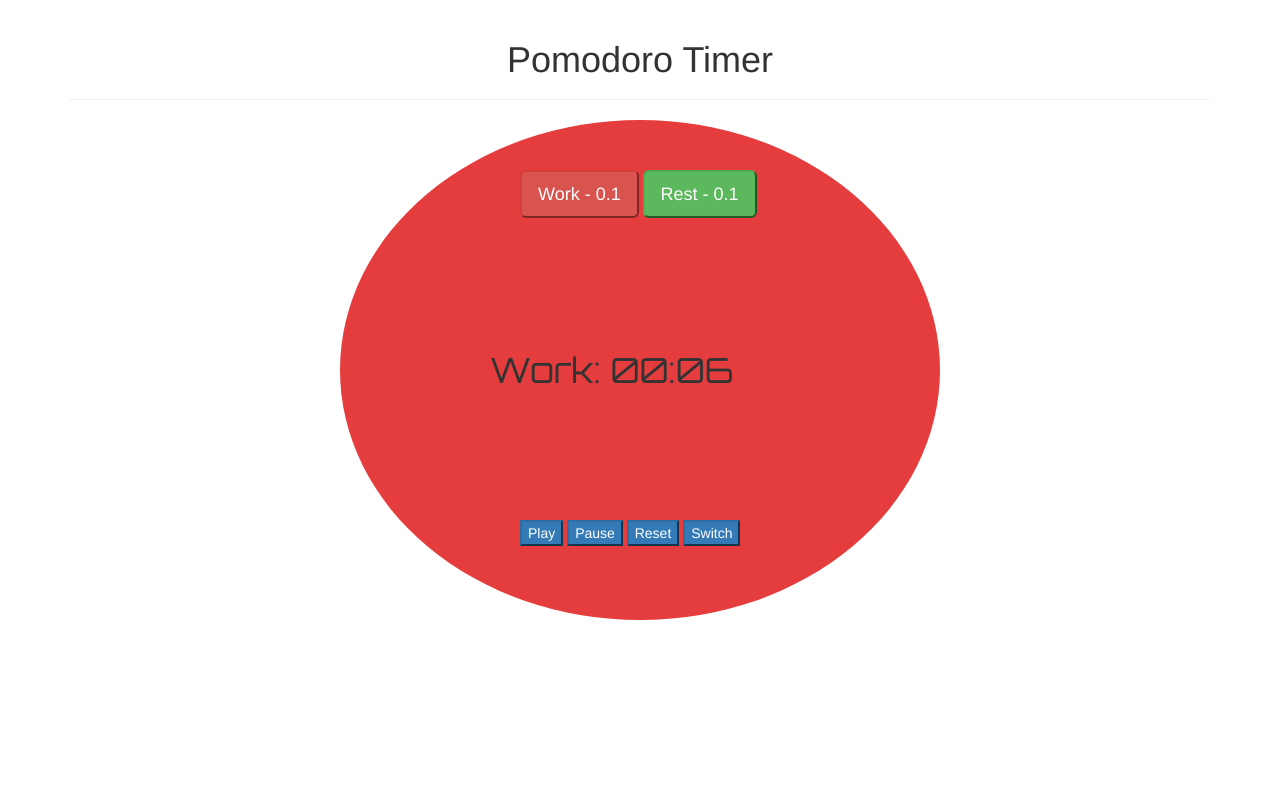
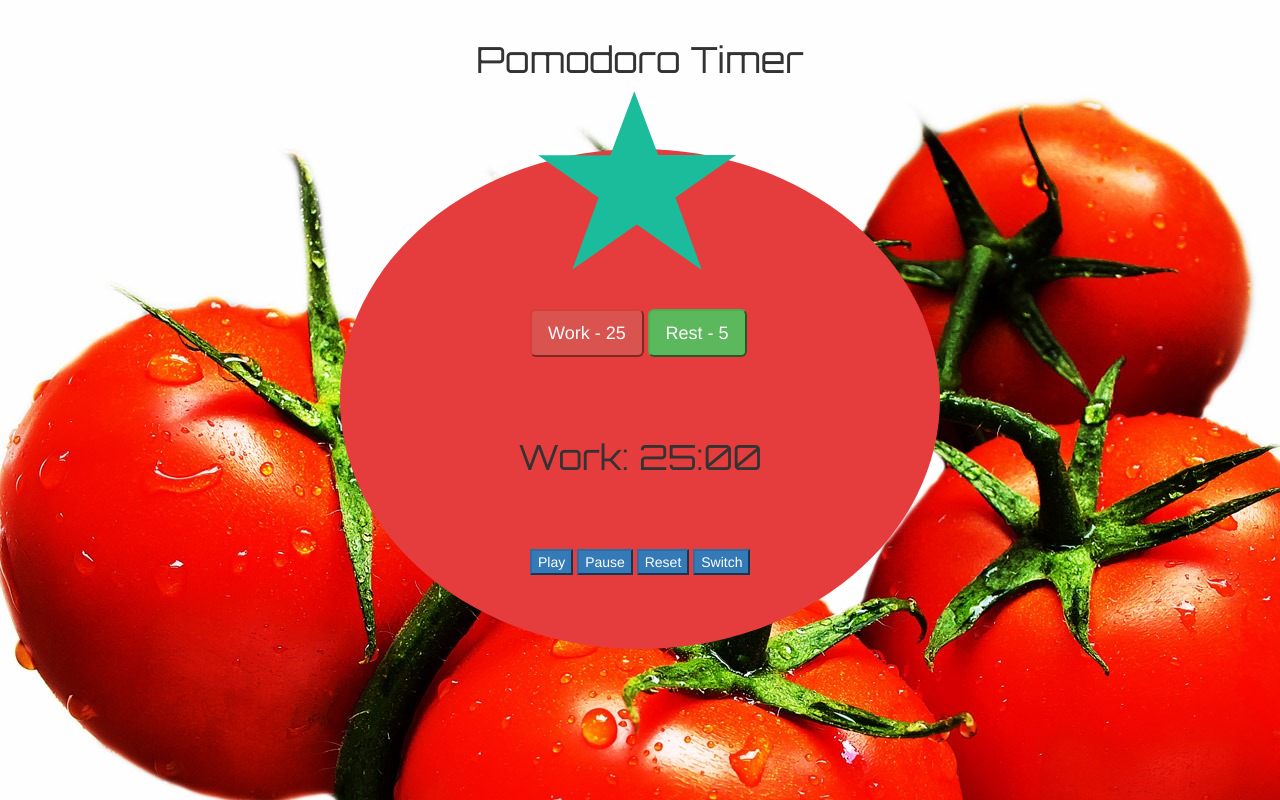
Before and after one commit to bramleyjl/pomodoro, a plain HTML site: page index.html in a window 1280 px wide. Drawn offline with nearby package versions, Linux system fonts and the light colour scheme.

Commit message:
updated background and tomato image, centering, improved sound timing

```diff
--- a/index.html
+++ b/index.html
@@ -1,7 +1,7 @@
 <!DOCTYPE html>
 <html>
 <head>
-	<title>Pomodoro Clock</title>
+	<title>Pomodoro Timer</title>
 	<meta name="viewport" content="width = device-width, initial scale = 1">
 	<link rel="stylesheet" type="text/css" href="https://maxcdn.bootstrapcdn.com/bootstrap/3.3.7/css/bootstrap.min.css">
 	<link rel="stylesheet" type="text/css" href="style.css">
@@ -9,16 +9,26 @@
 </head>
 <body>
 
+<audio id="dusk" src="sounds/DuskWolf.wav" preload="auto"></audio>
+<audio id="daybreak" src="sounds/DaybreakRooster.wav" preload="auto"></audio>
+
 <div class="container">
 	<div class="page-header">
 		<h1>Pomodoro Timer</h1>
 	</div>
 
 	<div id="tomato">
-		<div id="work_rest" class="btn-group btn-group-lg">
-			<button class="btn-danger btn-lg" id="work"></button>
-			<button class="btn-success btn-lg" id="rest"></button>
+
+		<div id="leaves"></div>
+
+		<div id="work_rest_container">
+			<div id="work_rest" class="btn-group btn-group-lg">
+				<button class="btn-danger btn-lg" id="work"></button>
+				<button class="btn-success btn-lg" id="rest"></button>
+			</div>
 		</div>
+
+		<div id="clockDisplay"></div>
 
 		<div id="controls">
 			<button class="btn-primary" id="play">Play</button>
@@ -27,7 +37,7 @@
 			<button class="btn-primary" id="switch">Switch</button>
 		</div>
 
-		<div id="clockDisplay"></div>
+
 	</div>
 </div>
 
--- a/script.js
+++ b/script.js
@@ -4,8 +4,8 @@ $(document).ready(function() {
   var working = true;
   var startTime = 1500;
   var countedTime = 0;
-  var workInterval = .1;
-  var restInterval = .1;
+  var workInterval = 25;
+  var restInterval = 5;
 
 
   function initial() {
@@ -71,22 +71,20 @@ $(document).ready(function() {
 
   var clockStart = setInterval(countDown, 1000);
 
-  daybreak = new Audio("sounds/DaybreakRooster.wav");
-
-  dusk = new Audio("sounds/DuskWolf.wav");
-
   function switcher() {
     if (working === true) {
+      var dusk = document.getElementById("dusk");
       dusk.play();
-      dusk.onplay = function () {alert("Time for a break!");};
+      setTimeout(function(){alert("Time for a break!");},100);
       countedTime = 0;
       startTime = restInterval * 60;
       working = false;
       clockStart();
     }
     else {
+      var daybreak = document.getElementById("daybreak");
       daybreak.play();
-      daybreak.onplay = function () {alert("Time to work!");};
+      setTimeout(function(){alert("Time for work!");},100);
       countedTime = 0;
       startTime = workInterval * 60;
       working = true;
--- a/style.css
+++ b/style.css
@@ -1,6 +1,80 @@
+body {
+	background-image: url("img/tomatoes.jpeg");
+	background-repeat: no-repeat;
+	background-attachment: fixed;
+	background-position: center top;
+	background-color: #ffffff;
+}
+
 .page-header {
 	text-align: center;
+	font-family: 'Orbitron', sans-serif;
+	border-bottom: none;
+	margin-bottom: 50px;
 }
+
+#leaves {
+  -webkit-box-sizing: content-box;
+  -moz-box-sizing: content-box;
+  box-sizing: content-box;
+  width: 0;
+  height: 0;
+  margin: auto;
+  border: 100px solid rgba(0,0,0,0);
+  border-top: 0 solid;
+  border-bottom: 70px solid #1abc9c;
+  font: normal 100%/normal Arial, Helvetica, sans-serif;
+  color: red;
+  -o-text-overflow: clip;
+  text-overflow: clip;
+  -webkit-transform: rotateZ(35deg)   ;
+  transform: rotateZ(35deg)   ;
+}
+
+#leaves::before {
+  -webkit-box-sizing: content-box;
+  -moz-box-sizing: content-box;
+  box-sizing: content-box;
+  width: 0;
+  height: 0;
+  position: absolute;
+  content: "";
+  top: -45px;
+  left: -65px;
+  border: 30px solid rgba(0,0,0,0);
+  border-top: 0 solid;
+  border-bottom: 80px solid #1abc9c;
+  font: normal 100%/normal Arial, Helvetica, sans-serif;
+  color: rgba(0,0,0,1);
+  -o-text-overflow: clip;
+  text-overflow: clip;
+  text-shadow: none;
+  -webkit-transform: rotateZ(-35deg)   ;
+  transform: rotateZ(-35deg)   ;
+}
+
+#leaves::after {
+  -webkit-box-sizing: content-box;
+  -moz-box-sizing: content-box;
+  box-sizing: content-box;
+  width: 0;
+  height: 0;
+  position: absolute;
+  content: "";
+  top: 3px;
+  left: -105px;
+  border: 100px solid rgba(0,0,0,0);
+  border-top: 0 solid;
+  border-bottom: 70px solid #1abc9c;
+  font: normal 100%/normal Arial, Helvetica, sans-serif;
+  color: red;
+  -o-text-overflow: clip;
+  text-overflow: clip;
+  text-shadow: none;
+  -webkit-transform: rotateZ(-70deg)   ;
+  transform: rotateZ(-70deg)   ;
+}
+
 
 #tomato {
 	border-radius: 50%;
@@ -11,26 +85,27 @@
 	position: relative;
 }
 
-#work_rest {
-	width: 50%;
-	margin: 50px 180px 0;
-	display: block;
+#work_rest_container {
 	position: absolute;
+	width: 300px;
+	top: 150px;
+	left: 180px;
+	padding: 10px;
 }
 
 #clockDisplay {
 	font-family: 'Orbitron', sans-serif;
 	font-size: 26pt;
-	margin: 0 auto;
+	text-align: center;
+	margin: auto;
 	display: block;
 	width: 50%;
-	line-height: 500px;
+	line-height: 475px;
 }
 
 #controls {
-	margin: 400px 180px 0;
-	width: 50%;
-	display: block;
-	position: absolute
-
+	position: absolute;
+	top: 400px;
+	left: 190px;
+	width: 300px;
 }
```
Also changed, not shown: img/tomatoes.jpeg (added).
